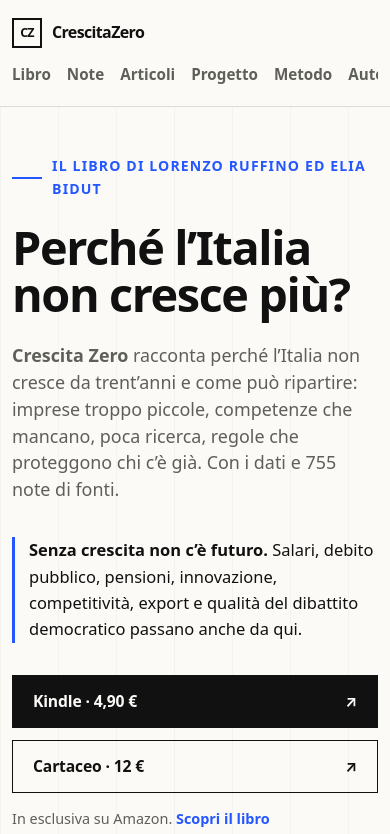
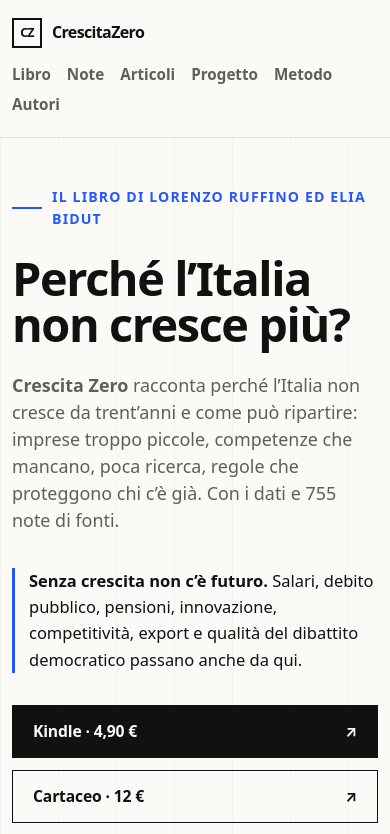
Before and after one commit to crescitazero/crescitazero.github.io, a plain HTML site: page index.html in a window 390 px wide. Shown: the top 834 px of the page. Drawn offline with Linux system fonts and the light colour scheme.

Commit message:
Home: il menu va a capo sui telefoni invece di scorrere
Co-Authored-By: Claude Opus 5.5 <noreply@anthropic.com>

```diff
--- a/index.html
+++ b/index.html
@@ -588,8 +588,8 @@
 
       nav {
         width: 100%;
-        gap: 16px;
-        overflow-x: auto;
+        flex-wrap: wrap;
+        gap: 6px 16px;
         padding-bottom: 2px;
       }
 
```
